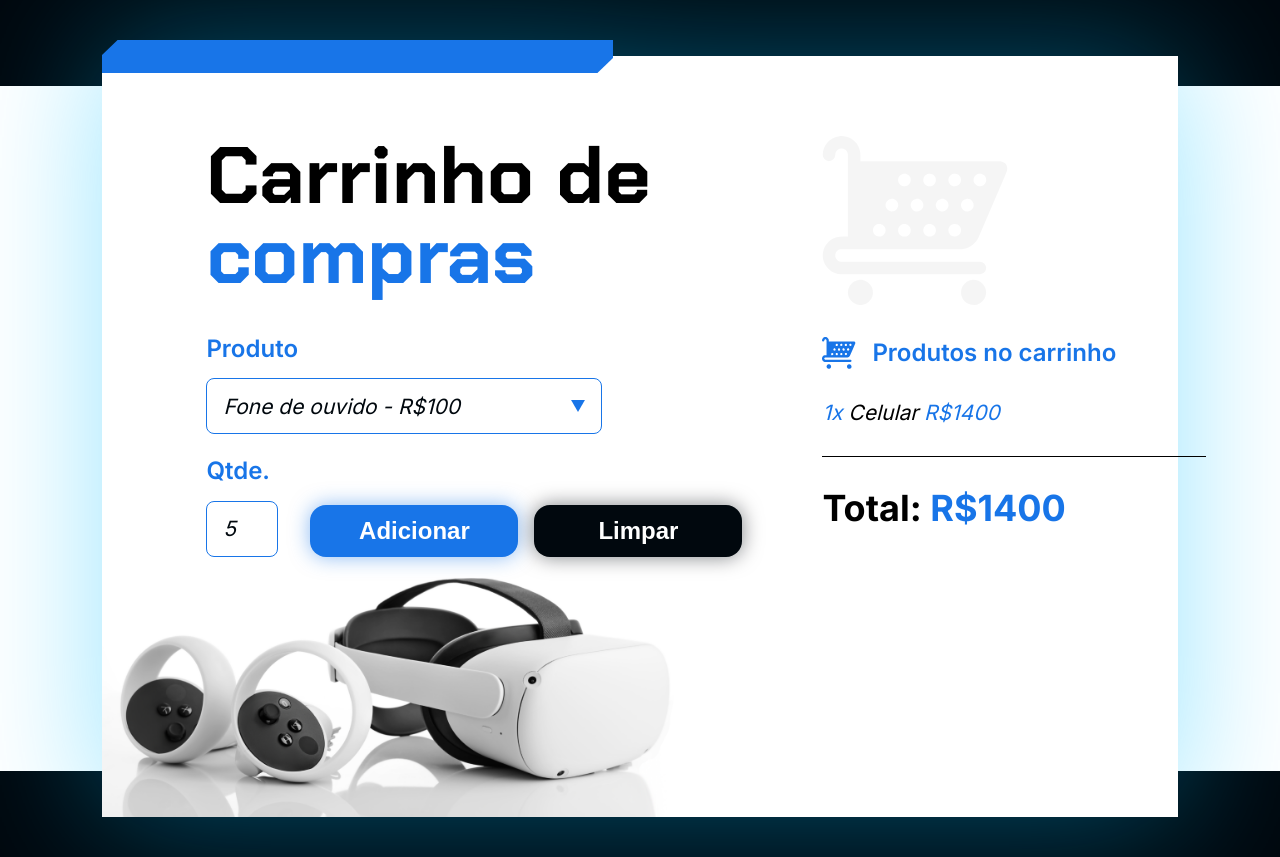
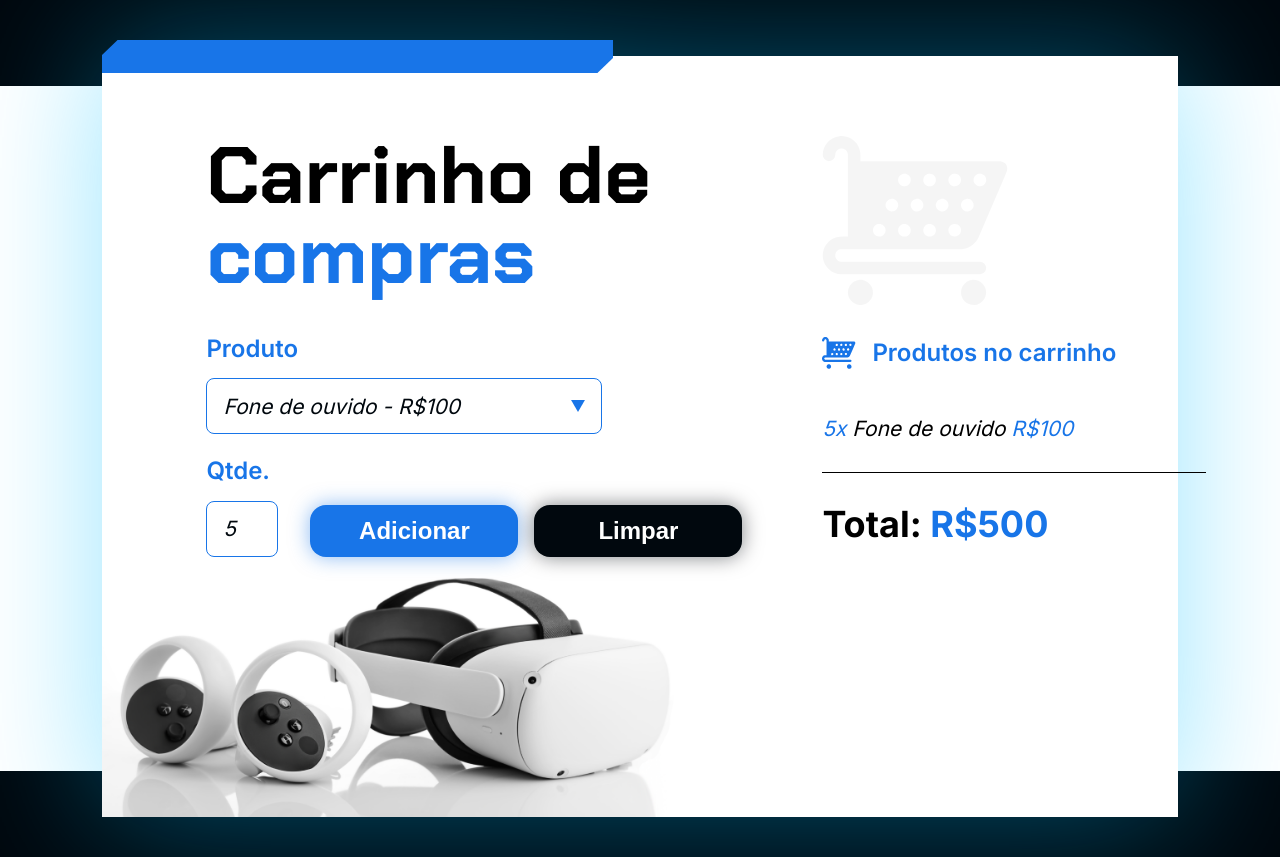
Before and after one commit to tallismelo07/projeto-carrinho-compra, a plain HTML site: page index.html in a window 1280 px wide. Both pictures are taken after typing "5" into the empty fields and a click on the button "Adicionar". Drawn offline with Linux system fonts and the light colour scheme.

Commit message:
Projeto terminando, parte em html e css ja feito, faltava apenas o JS

```diff
--- a/index.html
+++ b/index.html
@@ -57,14 +57,16 @@
 
       <section class="carrinho__produtos" id="lista-produtos">
         <section class="carrinho__produtos__produto">
-          <span class="texto-azul">1x</span> Celular <span class="texto-azul">R$1400</span>
+          <span class="texto-azul"></span>
+          <span></span>
+          <span class="texto-azul"></span>
         </section>
       </section>
 
       <div class="divisoria"></div>
 
       <p class="carrinho__total">
-        Total: <span class="texto-azul" id="valor-total">R$1400</span>
+        Total: <span class="texto-azul" id="valor-total"></span>
       </p>
     </section>
   </main>
--- a/js/app.js
+++ b/js/app.js
@@ -0,0 +1,87 @@
+// Valores e nomes dos itens
+const precoENome = {
+    nome_produto: "Fone de ouvido",
+    preco_produto: 100,
+}
+
+
+const inputProduto = document.getElementById("produto");
+
+function adicionar() {
+    switch (inputProduto.value) {
+        case "Fone de ouvido - R$100":
+            precoENome.nome_produto = "Fone de ouvido";
+            precoENome.preco_produto = 100;
+            itensConfigurados(precoENome.nome_produto, precoENome.preco_produto);
+            calculo(precoENome.preco_produto);
+            break;
+        case "Celular - R$1400":
+            precoENome.nome_produto = "Celular";
+            precoENome.preco_produto = 1400;
+            itensConfigurados(precoENome.nome_produto, precoENome.preco_produto);
+            calculo( precoENome.preco_produto)
+            break;
+        case "Oculus VR - R$5000":
+            precoENome.nome_produto = "Oculus VR";
+            precoENome.preco_produto = 5000;
+            itensConfigurados(precoENome.nome_produto, precoENome.preco_produto);
+            calculo(precoENome.preco_produto)
+            break;
+    }
+}
+
+const quantidade = document.getElementById("quantidade");
+
+function itensConfigurados(nome, preco) {
+    const quantidadeValor = quantidade.value;
+
+    const carrinhos_produtos = document.getElementById("lista-produtos");
+
+    const principal = document.createElement("section");
+    principal.classList.add("carrinho__produtos__produto")
+
+
+    const quantidadeDeProduto = document.createElement("span");
+    quantidadeDeProduto.classList.add("texto-azul");
+    quantidadeDeProduto.textContent = `${quantidadeValor}x `;
+
+    const nomeProduto = document.createElement("span");
+    nomeProduto.textContent = nome;
+
+    const valorDoProduto = document.createElement("span");
+    valorDoProduto.classList.add("texto-azul");
+    valorDoProduto.textContent = ` R$${preco}`;
+
+
+    principal.appendChild(quantidadeDeProduto);
+    principal.appendChild(nomeProduto);
+    principal.appendChild(valorDoProduto);
+    carrinhos_produtos.appendChild(principal);
+
+}
+
+let total = 0;
+
+function calculo(preco){
+    const quantidadeDeProduto = Number(quantidade.value);
+    total += quantidadeDeProduto * preco;
+    const valorTotal = document.getElementById("valor-total");
+    valorTotal.textContent = `R$${total}`;
+}
+
+// function formatacaoValor(valor) {
+//     return Number(value).toLocaleString("pt-br", {
+//         style: "currency",
+//         currency: "BRL",
+//   })
+// }
+
+const removendoLista = document.getElementById("lista-produtos");
+const removendoValor = document.getElementById("valor-total");
+
+function limpar() {
+    total = 0;
+    removendoLista.innerHTML = "";
+    removendoValor.textContent = "R$0";
+    quantidade.value = "";
+}
```
